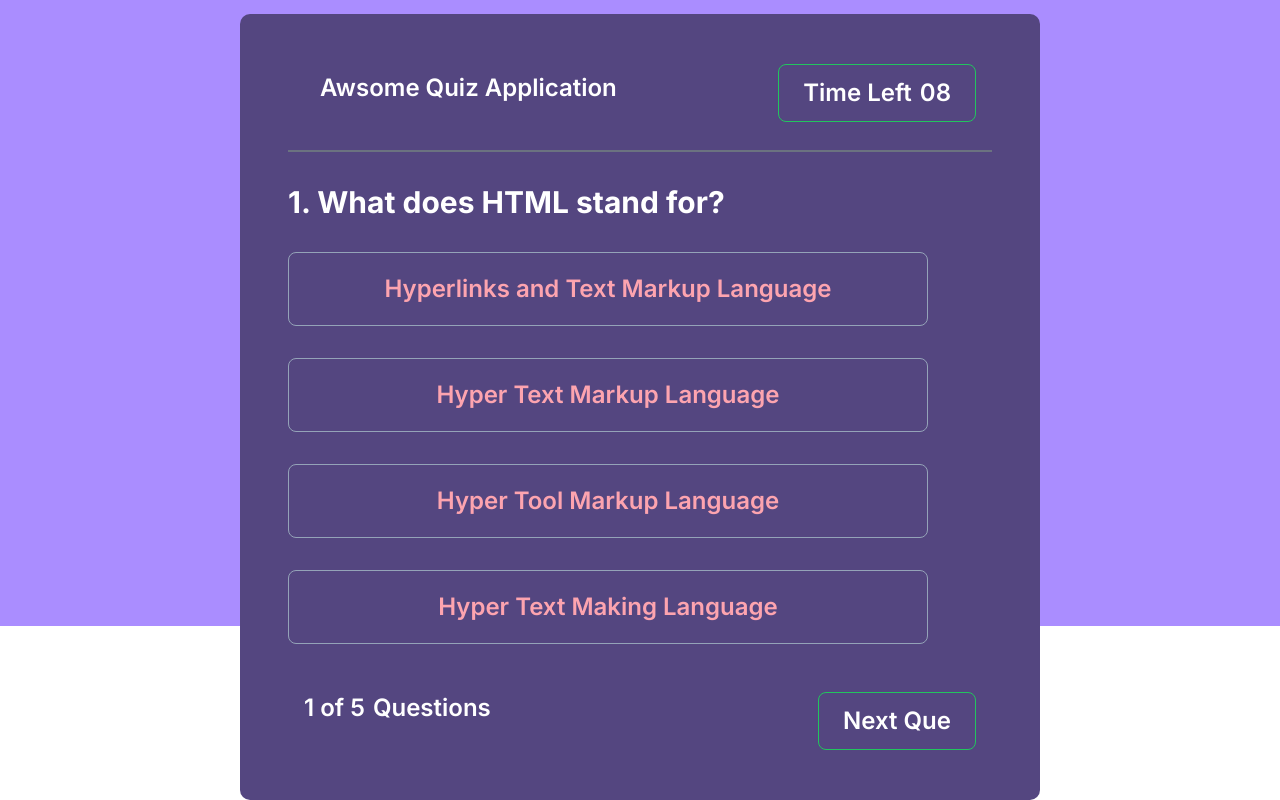
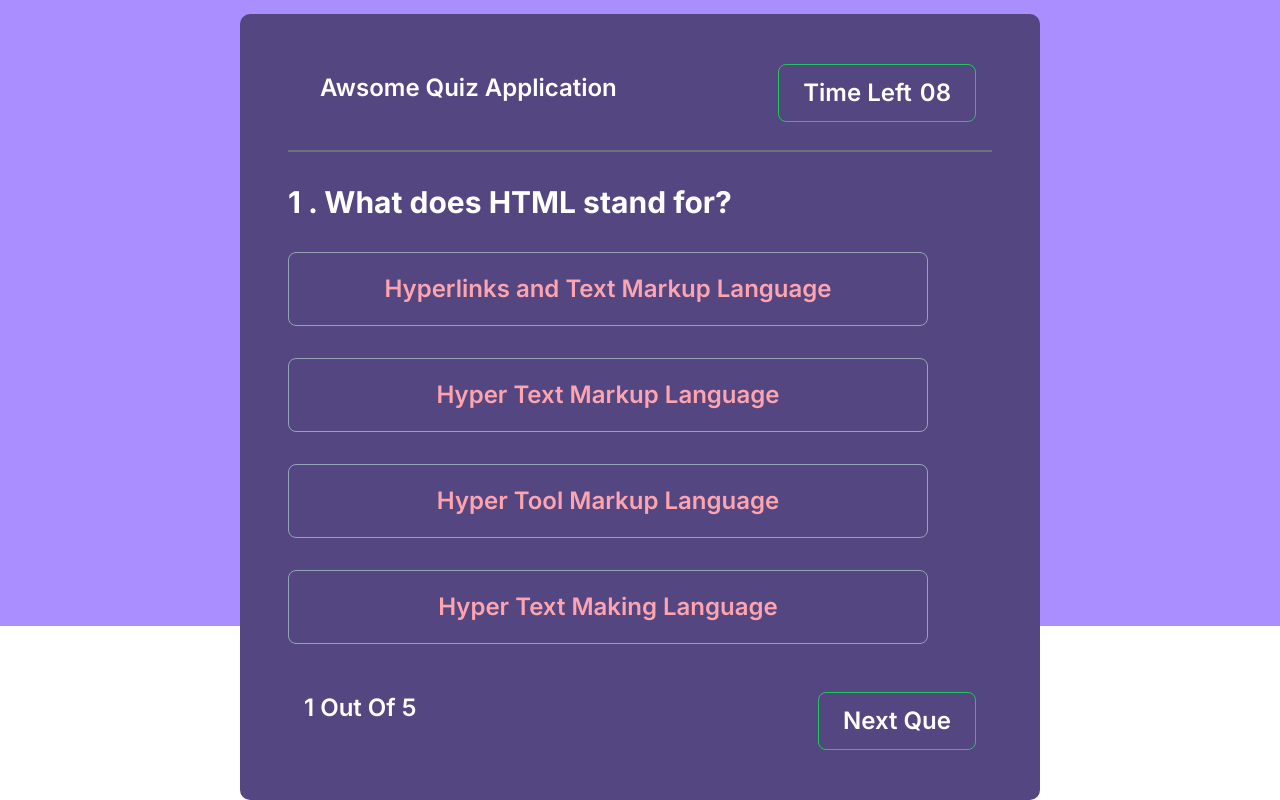
Before and after one commit to viibhuGupta/aihub, a Next.js app: page /quiz in a window 1280 px wide. Shown: the part 246-1046 px from the top of the page. Built offline with nearby package versions, Linux system fonts and the light colour scheme.

Commit message:
Setup the next question and show answer

```diff
--- a/app/quiz/page.js
+++ b/app/quiz/page.js
@@ -14,6 +14,15 @@ const page = () => {
     setSelectedOption(option);
     setShowAnswer(true)
   }
+
+  function handleNext() {
+   setCurrentQuestions((prevQn) => {
+    return (prevQn + 1) % questions.length
+   })
+   setShowAnswer(false) // if we do not we
+
+  }
+
 
 
 
@@ -46,7 +55,7 @@ const page = () => {
 
       <section className='question  flex justify-start items-start flex-col gap-8 mb-12 mt-7  '>
         <div className='w-full bg-gray-500 p-[1px]'></div>
-        <h1 className='text-white font-bold text-3xl '> {question.id}. {question.question}</h1>
+        <h1 className='text-white font-bold text-3xl '> {question.id} . {question.question}</h1>
 
 
       {
@@ -56,7 +65,10 @@ const page = () => {
             key={index}
             onClick={() => handleSelectedOption(option)}
              className={`${
-              showAnswer && option === question.answer ? "quiz-correct-ans" : showAnswer && option === selectedOption ? "quiz-worng-ans" : ""
+              showAnswer && option === question.answer ?
+              "quiz-correct-ans" :
+              showAnswer && option === selectedOption ?
+              "quiz-worng-ans" : ""
              } quiz-question quiz-question-media   text-rose-300  text-2xl font-semibold  `}>{option}</button>
           )
         })
@@ -66,11 +78,13 @@ const page = () => {
 
       <footer className='quiz-footer '>
         <div className='flex gap-2  quiz-text'>
-          <h4 className=''>1 of 5</h4>
-          <h3 >Questions</h3>
+          <h4 className=''>{currentQuestions + 1 } Out Of {questions.length}</h4>
+
         </div>
 
-        <button className='button-outline quiz-text'>Next Que</button>
+        <button
+        onClick={handleNext}
+        className='button-outline quiz-text'>Next Que</button>
 
       </footer>
 
```
